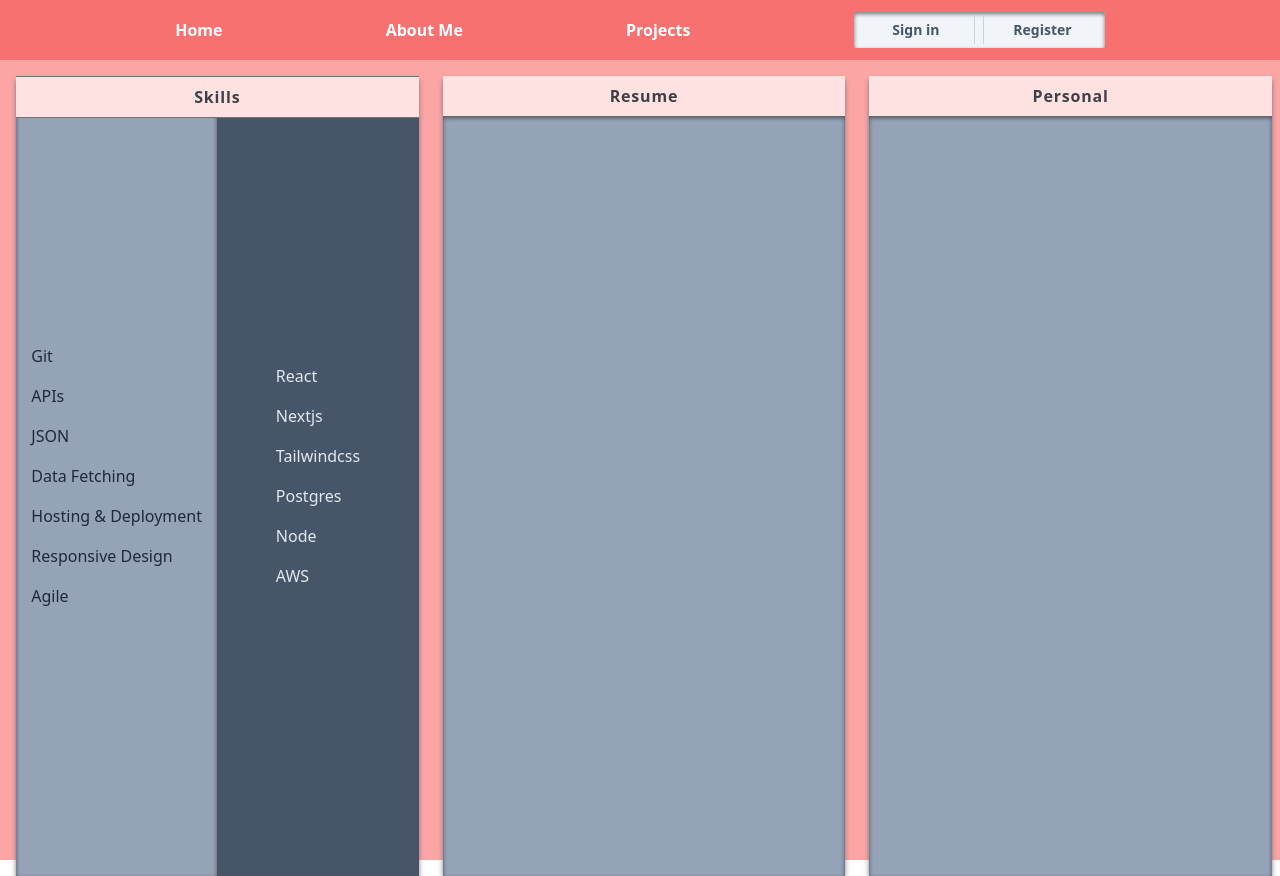
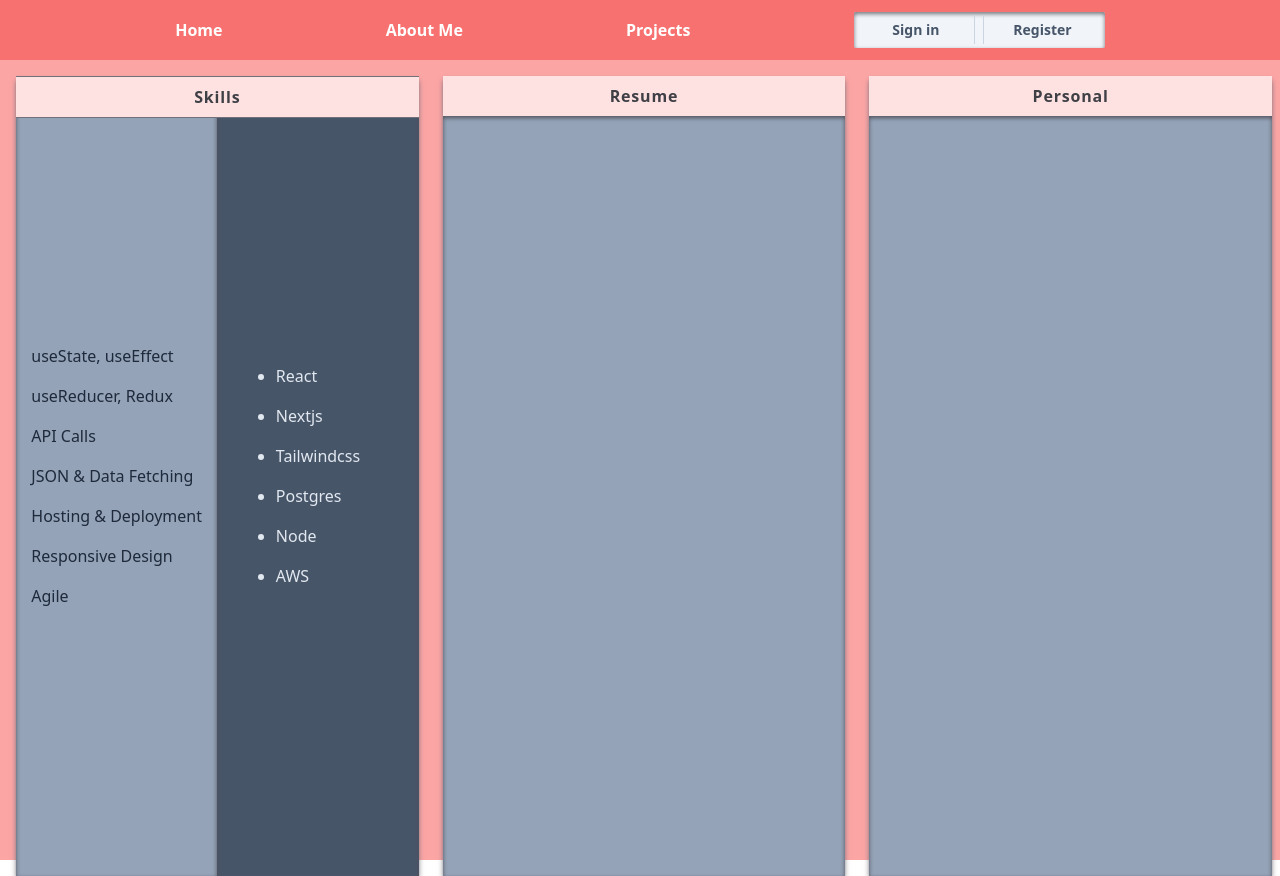
Before and after one commit to fullstackaubrey/portefeuille, a Next.js app: page /about-me in a window 1280 px wide. Built offline with nearby package versions, Linux system fonts and the light colour scheme.

Commit message:
skills updated

```diff
--- a/src/pages/about-me.tsx
+++ b/src/pages/about-me.tsx
@@ -7,21 +7,18 @@ export default function About() {
             Skills
           </header>
           <section className="w-1/2 h-full flex flex-col justify-center bg-slate-400 shadow-inner shadow-zinc-600 hover:shadow-zinc-700 cursor-pointer">
-            <p className="self-center text-slate-800">
-              <ul>
-                <li className="py-2">Git</li>
-                <li className="py-2">APIs</li>
-                <li className="py-2">JSON</li>
-                <li className="py-2">Data Fetching</li>
+            <ul className="self-center text-slate-800">
+              <li className="py-2">useState, useEffect</li>
+              <li className="py-2">useReducer, Redux</li>
+              <li className="py-2">API Calls</li>
+              <li className="py-2">JSON & Data Fetching</li>
               <li className="py-2">Hosting & Deployment</li>
               <li className="py-2">Responsive Design</li>
               <li className="py-2">Agile</li>
             </ul>
-            </p>
           </section>
           <section className="w-1/2 h-full flex flex-col justify-center bg-slate-600 shadow-inner shadow-zinc-600 hover:shadow-zinc-700 cursor-pointer">
-            <p className="m-2 self-center text-slate-200">
-              <ul>
+            <ul className="list-disc self-center text-slate-200">
               <li className="py-2">React</li>
               <li className="py-2">Nextjs</li>
               <li className="py-2">Tailwindcss</li>
@@ -29,7 +26,6 @@ export default function About() {
               <li className="py-2">Node</li>
               <li className="py-2">AWS</li>
             </ul>
-            </p>
           </section>
         </div>
       </div>
```
Lines whose indentation alone changed are shown as unchanged.
